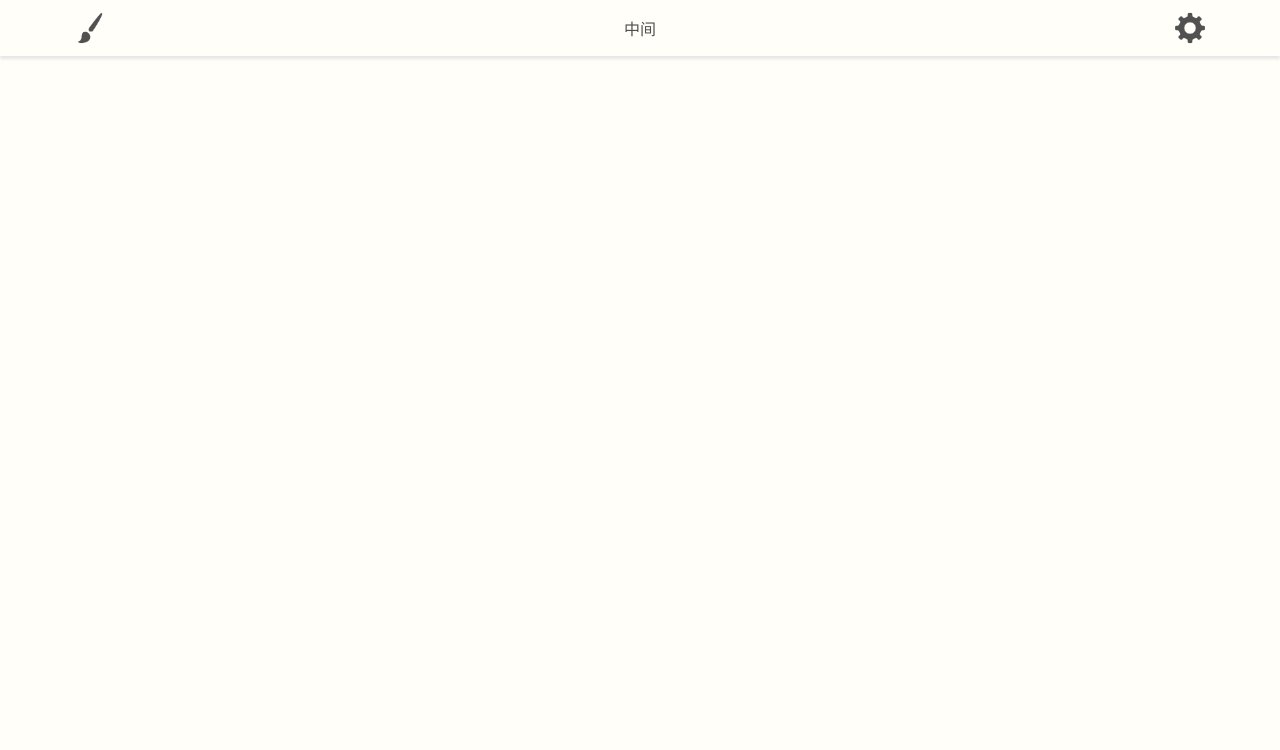
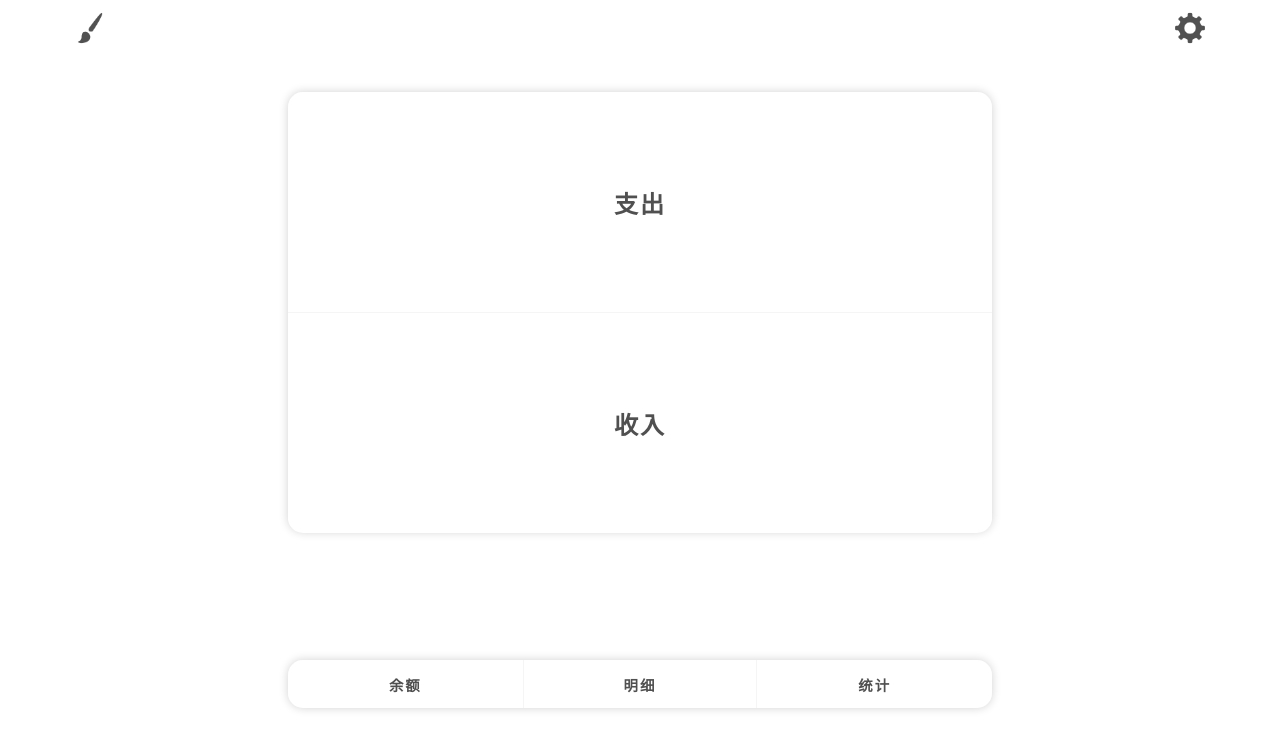
Before and after one commit to undefine4080/Bookep, a Vue app: page / in a window 1280 px wide. Shown: the top 750 px of the page. Built offline with nearby package versions, Linux system fonts and the light colour scheme.

Commit message:
总结：完成静态 Main 页面 细节：1. 添加页面切换时的过渡动画 2.将页面通用布局抽离成css文件 拾取：:focus, :first-child

```diff
--- a/src/App.vue
+++ b/src/App.vue
@@ -1,6 +1,8 @@
 <template>
   <div id="app" class="page">
-    <router-view/>
+    <transition name="fade">
+      <router-view/>
+    </transition>
   </div>
 </template>
 
--- a/src/assets/theme/white/white.scss
+++ b/src/assets/theme/white/white.scss
@@ -1,15 +1,19 @@
+@font-face {
+    font-family: '汉仪中秀体简';
+    src: url('./HYZhongXiuTiJ.ttf') format("ttf")
+}
+
 .color {
     color: rgb(80, 80, 80); // 石墨黑
-    background-color: #fffef9; // 乳白
+    background-color: #ffffff; // 象牙白
 }
 
-@font-face {
-    font-family: "HYZhongXiuTiJ", "汉仪中秀体简";
-    src: '../white/HYZhongXiuTiJ.ttf'
+.font {
+    font-family: '汉仪中秀体简';
 }
 
 .outer-shadow {
-    box-shadow: rgb(230, 230, 230) 0 0 3px;
+    box-shadow: rgb(210, 210, 210) 0 0 10px;
 }
 
 .inner-shadow {
@@ -23,3 +27,7 @@
 .up-shadow {
     box-shadow: rgb(230, 230, 230) 0 -3px 3px;
 }
+
+.radiu {
+    border-radius: 15px;
+}
--- a/src/components/Main.vue
+++ b/src/components/Main.vue
@@ -1,6 +1,27 @@
 <template>
-  <div class="main page color">
-    <option-bar :data="optBarData" class="down-shadow"></option-bar>
+  <div class="main page wh-col-center font color">
+    <option-bar :data="optBarData"></option-bar>
+
+    <div class="main-btns outer-shadow radiu">
+      <div class="main-btn color">
+        <router-link class="route-a" to="/record/payment">支出</router-link>
+      </div>
+      <div class="main-btn color">
+        <router-link class="route-a" to="/record/income">收入</router-link>
+      </div>
+    </div>
+
+    <div class="option-btns outer-shadow radiu">
+      <div class="option-btn color">
+        <router-link class="route-a" to="/balance">余额</router-link>
+      </div>
+      <div class="option-btn color">
+        <router-link class="route-a" to="/detail">明细</router-link>
+      </div>
+      <div class="option-btn color">
+        <router-link class="route-a" to="/statistic">统计</router-link>
+      </div>
+    </div>
   </div>
 </template>
 
@@ -19,7 +40,6 @@ export default {
           icon: 'theme',
           route: '/theme'
         },
-        center:'中间',
         right: {
           icon: 'setting',
           route: '/setting'
@@ -31,5 +51,49 @@ export default {
 </script>
 
 <style lang="scss">
+.main {
+  padding-top: 7%;
+}
 
+.main-btns {
+  width: 55%;
+  height: 55%;
+  background-color: rgb(245, 245, 245);
+  margin-bottom: 10%;
+}
+
+.main-btn {
+  width: 100%;
+  height: 50%;
+  font-size: 1.5rem;
+  &:first-child {
+    border-radius: 15px 15px 0 0;
+    margin-bottom: 1px;
+  }
+  &:last-child {
+    border-radius: 0 0 15px 15px;
+  }
+}
+
+.option-btns {
+  width: 55%;
+  height: 6%;
+  background-color: rgb(245, 245, 245);
+  display: grid;
+  grid-template-columns: repeat(3, 1fr);
+}
+
+.option-btn {
+  align-items: center;
+  font-size: 0.9rem;
+  &:first-child {
+    border-radius: 15px 0 0 15px;
+  }
+  &:last-child {
+    border-radius: 0 15px 15px 0;
+  }
+  &:first-child + div {
+    margin: 0 1px;
+  }
+}
 </style>
--- a/src/components/common/IconButton.vue
+++ b/src/components/common/IconButton.vue
@@ -15,7 +15,7 @@ export default {
   methods: {
       to(){
           if(this.data.route){
-              this.$router.push(data.route)
+              this.$router.push(this.data.route)
           }else{
               return
           }
--- a/src/components/common/OptionBar.vue
+++ b/src/components/common/OptionBar.vue
@@ -1,8 +1,8 @@
 <template>
-  <div class="option-bar h-center color down-shadow">
+  <div class="option-bar w-row-between h-row-center">
     <icon-button :data="data.left"></icon-button>
-    <div class="title">{{data.center}}</div>
-    <icon-button :data="data.right" @handle="confirm"></icon-button>
+    <div class="page-title font">{{data.center}}</div>
+    <icon-button :data="data.right"></icon-button>
   </div>
 </template>
 
@@ -18,11 +18,6 @@ export default {
     data: {
       type: Object
     }
-  },
-  methods:{
-      confirm(){
-          return
-      }
   }
 }
 </script>
@@ -33,6 +28,6 @@ export default {
   height: 7%;
   position: absolute;
   z-index: 10;
-  justify-content: space-between;
+  top: 0;
 }
 </style>
--- a/src/main.js
+++ b/src/main.js
@@ -7,6 +7,7 @@ import store from './store'
 
 import '../static/style/layout.scss'
 import './assets/theme/white/white.scss'
+import '../static/style/animate.scss'
 
 Vue.config.productionTip = false
 
--- /dev/null
+++ b/static/style/animate.scss
@@ -0,0 +1,9 @@
+.fade-enter-active,
+.fade-leave-active {
+    transition: opacity .3s;
+}
+
+.fade-enter,
+.fade-leave-to {
+    opacity: 0;
+}
--- a/static/style/layout.scss
+++ b/static/style/layout.scss
@@ -1,19 +1,3 @@
-.wh-center {
-    display: flex;
-    justify-content: center;
-    align-items: center;
-}
-
-.w-center {
-    display: flex;
-    justify-content: center;
-}
-
-.h-center {
-    display: flex;
-    align-items: center;
-}
-
 .page {
     width: 100%;
     height: 100%;
@@ -22,7 +6,83 @@
     box-sizing: border-box;
 }
 
-.h-bottom {
+.route-a {
+    text-decoration: none;
+    color: inherit;
+    width: 100%;
+    height: 100%;
     display: flex;
+    justify-content: center;
+    align-items: center;
+    cursor: pointer;
+    font-weight: bold;
+    letter-spacing: 2px;
+    transition: all 0.3s;
+    &:focus {
+        background-color: rgb(238, 238, 238);
+    }
+}
+
+@mixin row-layout {
+    display: flex;
+    flex-direction: row;
+    flex-wrap: nowrap;
+}
+
+@mixin col-layout {
+    display: flex;
+    flex-direction: column;
+    flex-wrap: nowrap;
+}
+
+.wh-row-center {
+    @include row-layout;
+    justify-content: center;
+    align-items: center;
+}
+
+.w-row-center {
+    @include row-layout;
+    justify-content: center;
+}
+
+.h-row-center {
+    @include row-layout;
+    align-items: center;
+}
+
+.w-row-between {
+    @include row-layout;
+    justify-content: space-between;
+}
+
+.h-row-top {
+    @include row-layout;
+    align-items: flex-start;
+}
+
+.h-row-bottom {
+    @include row-layout;
     align-items: flex-end;
 }
+
+.wh-col-center {
+    @include col-layout;
+    justify-content: center;
+    align-items: center;
+}
+
+.w-col-center {
+    @include col-layout;
+    align-items: center;
+}
+
+.h-col-center {
+    @include col-layout;
+    justify-content: center;
+}
+
+.h-col-around {
+    @include col-layout;
+    justify-content: space-around;
+}
```
